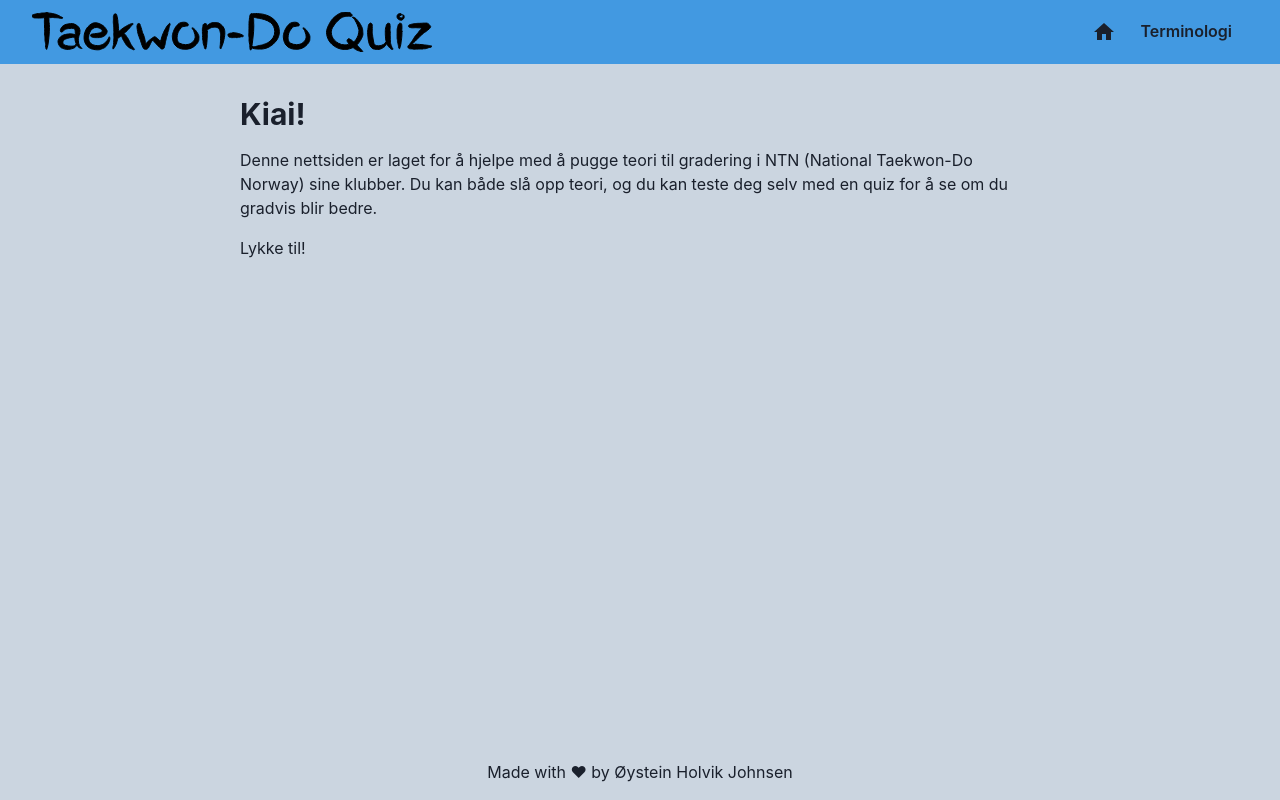
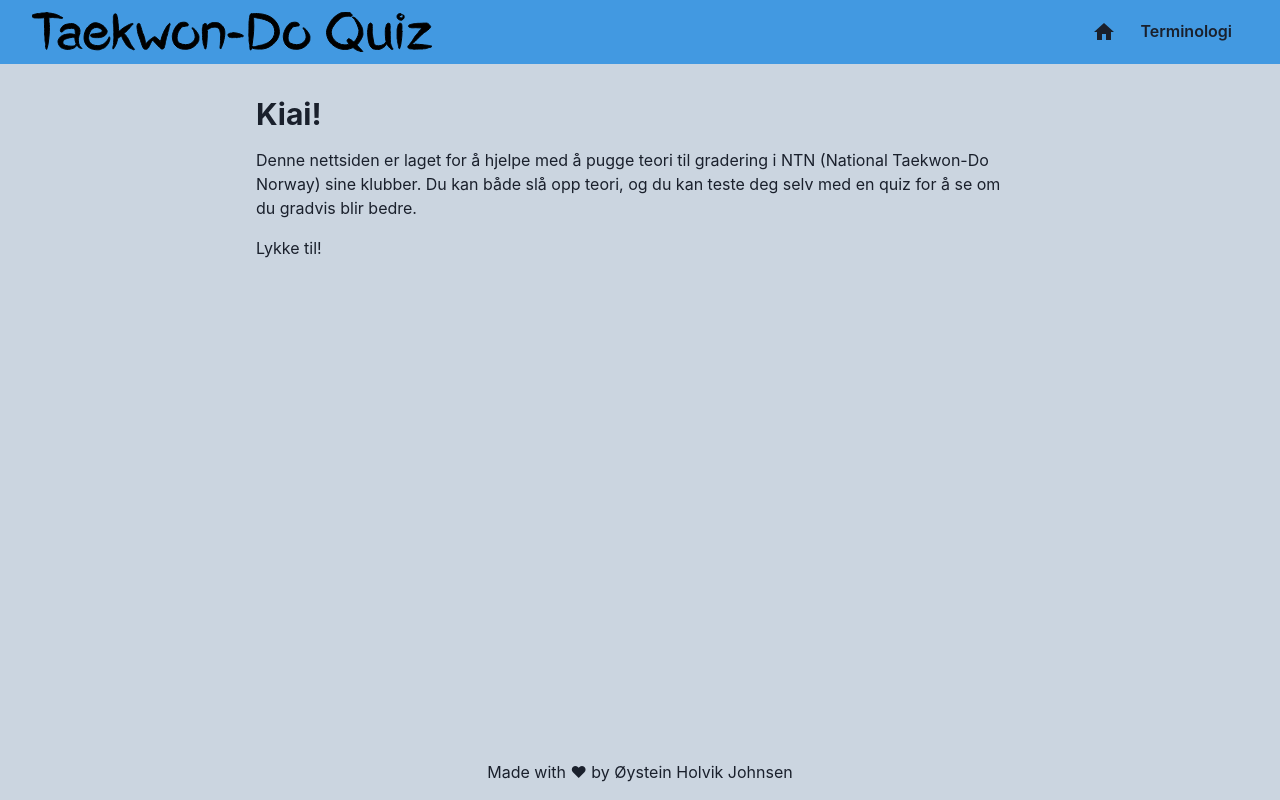
Before and after one commit to ohjohnsen/taekwondo-quiz-web, a React (Create React App) app: page / in a window 1280 px wide. Built offline with nearby package versions, Linux system fonts and the light colour scheme; the HTML template or start-up script is replaced by a standard one.

Commit message:
Try to fix visible height on Safari browser on iOS

```diff
--- a/src/components/Page.jsx
+++ b/src/components/Page.jsx
@@ -7,7 +7,7 @@ const Page = props => {
     <Flex
       background="gray.300"
       height="100%"
-      minHeight="100vh"
+      minHeight="100dvh"
       width="100vw"
       flexDirection="column"
       alignItems="center"
--- a/src/pages/MainPage.jsx
+++ b/src/pages/MainPage.jsx
@@ -10,7 +10,7 @@ const MainPage = () => {
         maxWidth='50rem'
         direction='column'
         gap='1rem'
-        margin='2rem 0'>
+        padding='2rem 1rem'>
         <Heading size="lg">Kiai!</Heading>
         <Text size="lg">
           Denne nettsiden er laget for å hjelpe med å pugge teori til gradering i NTN (National Taekwon-Do Norway) sine klubber.
```
